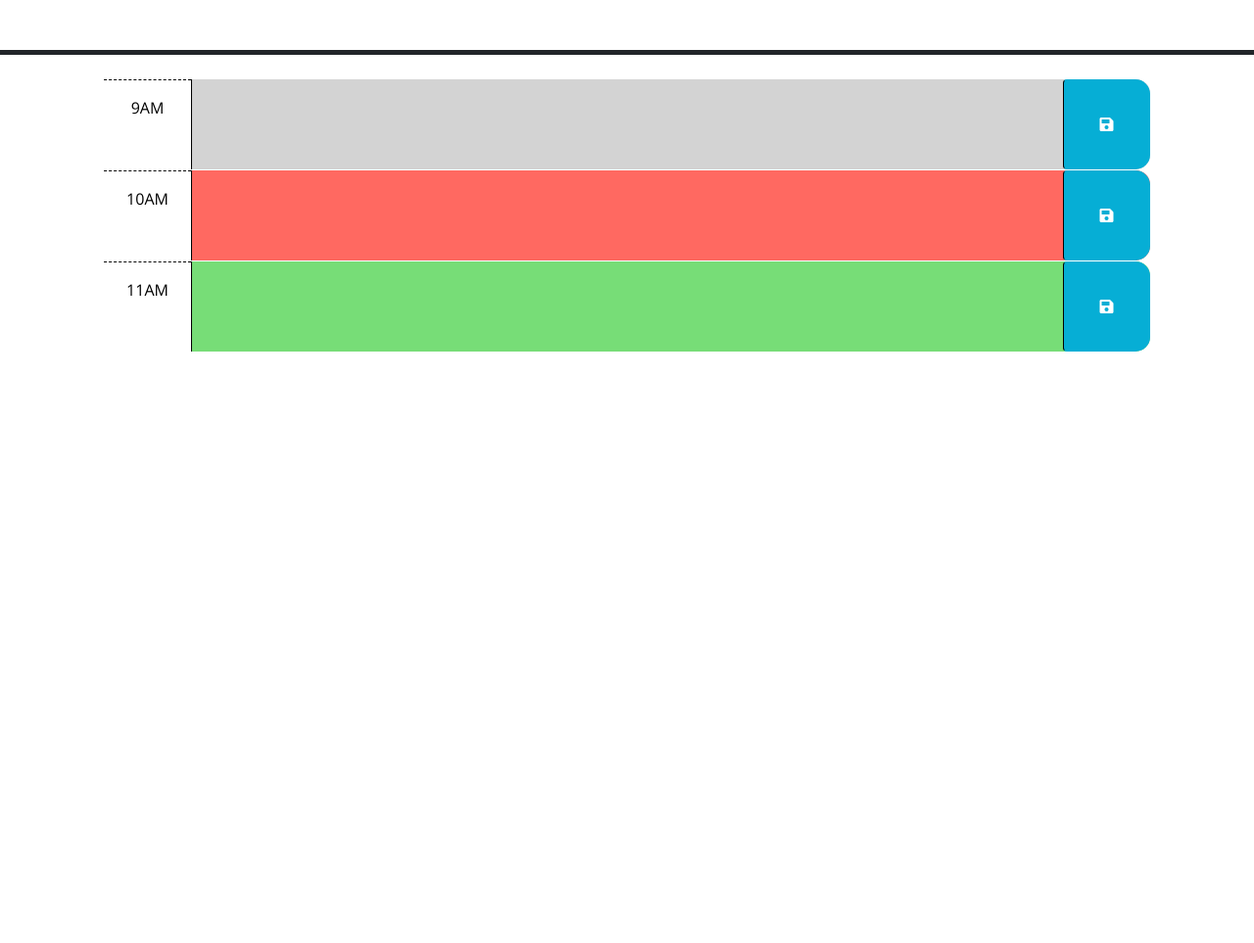
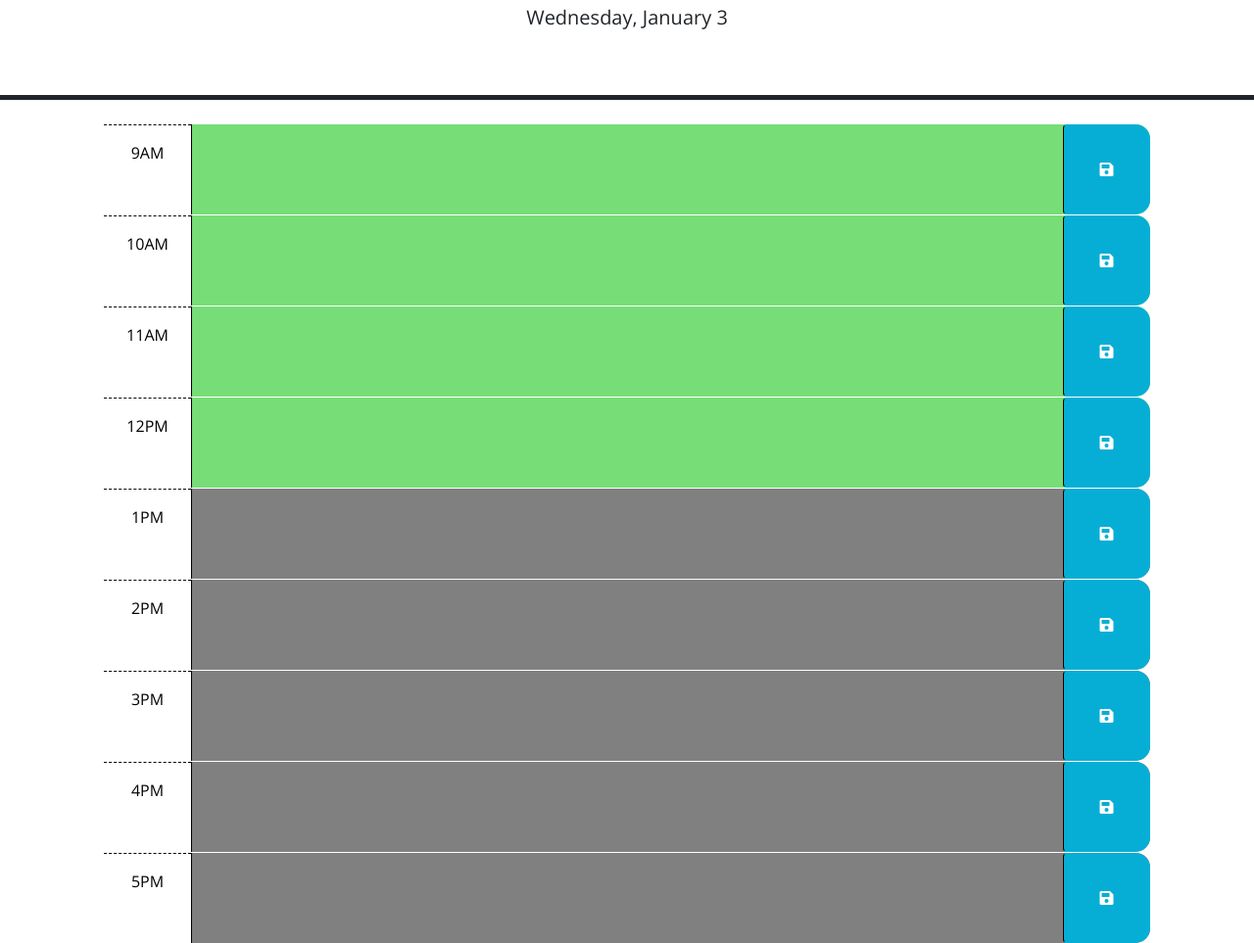
Before and after one commit to shumaela/sh-calendareventcreater, a plain HTML site: page Develop/index.html in a window 1280 px wide. Shown: the part 176-1139 px from the top of the page at 98% size. Before the commit the page ends 800 px from the top, so only its background shows below. Drawn offline with nearby package versions, Linux system fonts and the light colour scheme.

Commit message:
added timeslots in html, in js code added click/save event button, functions for loadEvents, localstorage, function to update time-block colors

```diff
--- a/Develop/index.html
+++ b/Develop/index.html
@@ -66,6 +66,54 @@
         </button>
       </div>
 
+      <div id="hour-12" class="row time-block future">
+        <div class="col-2 col-md-1 hour text-center py-3">12PM</div>
+        <textarea class="col-8 col-md-10 description" rows="3"> </textarea>
+        <button class="btn saveBtn col-2 col-md-1" aria-label="save">
+          <i class="fas fa-save" aria-hidden="true"></i>
+        </button>
+      </div>
+
+      <div id="hour-1" class="row time-block future">
+        <div class="col-2 col-md-1 hour text-center py-3">1PM</div>
+        <textarea class="col-8 col-md-10 description" rows="3"> </textarea>
+        <button class="btn saveBtn col-2 col-md-1" aria-label="save">
+          <i class="fas fa-save" aria-hidden="true"></i>
+        </button>
+      </div>
+
+      <div id="hour-2" class="row time-block future">
+        <div class="col-2 col-md-1 hour text-center py-3">2PM</div>
+        <textarea class="col-8 col-md-10 description" rows="3"> </textarea>
+        <button class="btn saveBtn col-2 col-md-1" aria-label="save">
+          <i class="fas fa-save" aria-hidden="true"></i>
+        </button>
+      </div>
+
+      <div id="hour-3" class="row time-block future">
+        <div class="col-2 col-md-1 hour text-center py-3">3PM</div>
+        <textarea class="col-8 col-md-10 description" rows="3"> </textarea>
+        <button class="btn saveBtn col-2 col-md-1" aria-label="save">
+          <i class="fas fa-save" aria-hidden="true"></i>
+        </button>
+      </div>
+
+      <div id="hour-4" class="row time-block future">
+        <div class="col-2 col-md-1 hour text-center py-3">4PM</div>
+        <textarea class="col-8 col-md-10 description" rows="3"> </textarea>
+        <button class="btn saveBtn col-2 col-md-1" aria-label="save">
+          <i class="fas fa-save" aria-hidden="true"></i>
+        </button>
+      </div>
+
+      <div id="hour-5" class="row time-block future">
+        <div class="col-2 col-md-1 hour text-center py-3">5PM</div>
+        <textarea class="col-8 col-md-10 description" rows="3"> </textarea>
+        <button class="btn saveBtn col-2 col-md-1" aria-label="save">
+          <i class="fas fa-save" aria-hidden="true"></i>
+        </button>
+      </div>
+
     <script src="https://code.jquery.com/jquery-3.4.1.min.js"></script>
     <script
       src="https://cdn.jsdelivr.net/npm/dayjs@1.11.3/dayjs.min.js"
--- a/Develop/script.js
+++ b/Develop/script.js
@@ -1,7 +1,69 @@
 // Wrap all code that interacts with the DOM in a call to jQuery to ensure that
 // the code isn't run until the browser has finished rendering all the elements
 // in the html.
-$(function () {
+
+$(document).ready(function () {
+  // Display the current date in the header
+  $("#currentDay").text(dayjs().format("dddd, MMMM D"));
+
+  // Load saved events from local storage
+  loadEvents();
+
+  // Add click event for the save button
+  $(".saveBtn").on("click", function () {
+    // Get the clicked button's parent element (time-block)
+    var timeBlock = $(this).closest(".time-block");
+
+    // Get the hour from the time-block's ID
+    var hour = timeBlock.attr("id").split("-")[1];
+
+    // Get the text from the textarea
+    var eventText = timeBlock.find(".description").val();
+
+    // Save the event to local storage
+    saveEvent(hour, eventText);
+  });
+
+  // Function to load events from local storage
+  function loadEvents() {
+    for (var i = 9; i <= 17; i++) {
+      var eventText = localStorage.getItem("event-" + i);
+
+      // If there is a saved event, update the textarea
+      if (eventText) {
+        $("#hour-" + i + " .description").val(eventText);
+      }
+    }
+  }
+
+  // Function to save events to local storage
+  function saveEvent(hour, eventText) {
+    localStorage.setItem("event-" + hour, eventText);
+  }
+
+  // Function to update the time-block colors based on the current time
+  function updateColors() {
+    var currentHour = dayjs().hour();
+
+    $(".time-block").each(function () {
+      var blockHour = parseInt($(this).attr("id").split("-")[1]);
+
+      if (blockHour < currentHour) {
+        $(this).removeClass("present future").addClass("past");
+      } else if (blockHour === currentHour) {
+        $(this).removeClass("past future").addClass("present");
+      } else {
+        $(this).removeClass("past present").addClass("future");
+      }
+    });
+  }
+
+  // Update time-block colors on page load
+  updateColors();
+});
+
+
+// $(function () {
 // TODO: Add a listener for click events on the save button. This code should
 // use the id in the containing time-block as a key to save the user input in
 // local storage. HINT: What does `this` reference in the click listener
@@ -20,4 +82,4 @@ $(function () {
 // attribute of each time-block be used to do this?
 //
 // TODO: Add code to display the current date in the header of the page.
-});
+// });
--- a/Develop/style.css
+++ b/Develop/style.css
@@ -31,12 +31,12 @@ textarea {
 }
 
 .past {
-  background-color: #d3d3d3;
+  background-color: gray;
   color: white;
 }
 
 .present {
-  background-color: #ff6961;
+  background-color: red;
   color: white;
 }
 
```
Lines whose indentation alone changed are shown as unchanged.
